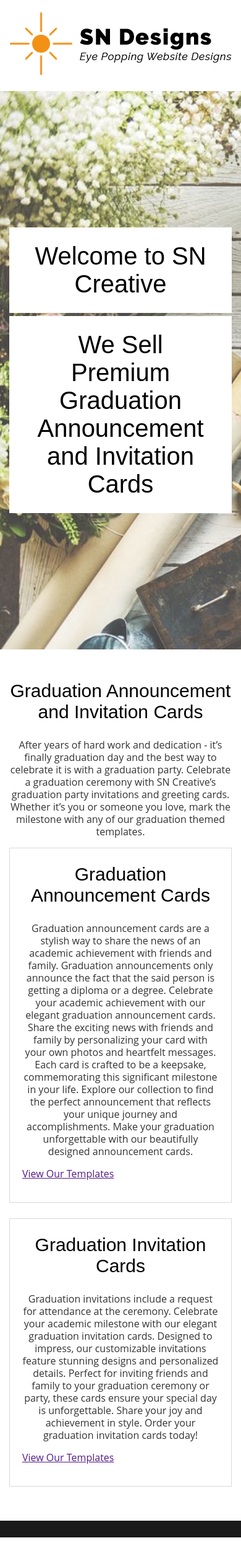
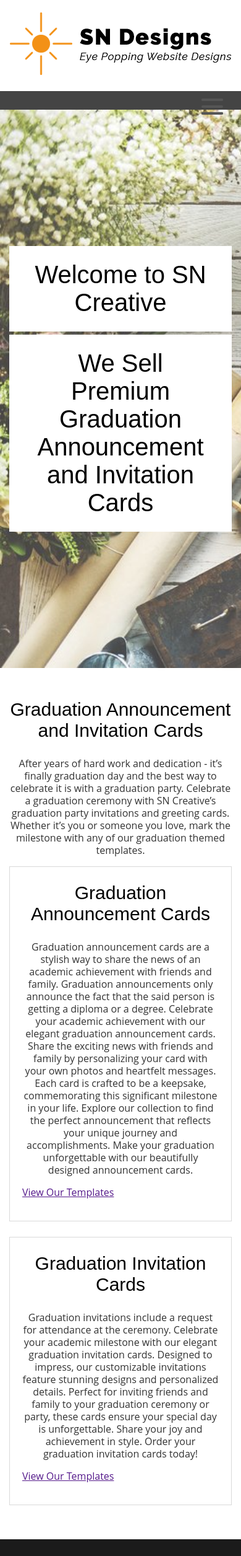
Before and after one commit to sncreative/sncreative.github.io, a Jekyll site: the page built from index.md, in a window 390 px wide. Shown: the whole page at 62% size. Built offline with Jekyll 4.4.1, drawn with Linux system fonts in a browser that asks for light colours; nearby versions of some CDN libraries; before the commit the page ends 2481 px from its top, so only the background shows below that.

Commit message:
Add files via upload

```diff
--- a/_includes/header.html
+++ b/_includes/header.html
@@ -11,6 +11,7 @@
 <link rel="preconnect" href="https://fonts.gstatic.com" crossorigin>
 <meta name="google-site-verification" content="RpR8altES2epruzBr9frVx39QH5wCBS66g77JG1Udyc" />
 <script src="https://ajax.googleapis.com/ajax/libs/jquery/3.1.0/jquery.min.js"></script>
+<script src="/js/script.js"></script>
 {% seo %}
 </head>
 <body>
@@ -26,3 +27,48 @@
 </div>
 </div>
 </div>
+
+<div id="menu-trigger">
+<span class="toggle-button">
+  <div class="menu-bar menu-bar-top"></div>
+  <div class="menu-bar menu-bar-middle"></div>
+  <div class="menu-bar menu-bar-bottom"></div>
+</span>
+</div>
+
+<nav id="menu-wrap">
+  <ul>
+    <li><a href="#">Home</a></li>
+    <li><a href="#">Browse Products</a>
+	         <ul>
+	            <li><a href="#">HDPE Grow Bags</a>
+	            <ul>
+	            	<li><a href="#">HDPE RectangularGrow Bags</a>
+				<ul>
+		            	<li><a href="#">12" X 6" X 6"</a></li>
+		            	<li><a href="#">6" X 6" X 6"</a></li>
+				</ul>
+	            	</li>
+	            	<li><a href="#">LDPE Grow Bags</a></li>
+	            </ul>
+	            </li>
+	            <li><a href="#">Graphic design</a></li>
+	            <li><a href="#">Development tools</a></li>
+	            <li><a href="#">Web design</a>
+	            <ul>
+	            	<li><a href="#">Responsive</a></li>
+	            	<li><a href="#">Retina Ready</a></li>
+	            </ul>
+	            </li>
+	        </ul>
+	    </li>
+	    <li><a href="#">Work</a></li>
+	    <li><a href="#">About</a>
+	    	<ul>
+	            <li><a href="#">Our History</a></li>
+	            <li><a href="#">Our Vision</a></li>
+	        </ul>
+	    </li>
+	    <li><a href="#">Contact</a></li>
+	</ul>
+</nav>
--- a/css/custom.css
+++ b/css/custom.css
@@ -567,6 +567,24 @@
   }
 }
 
+.d-flex {
+  display: -webkit-box !important;
+  display: -ms-flexbox !important;
+  display: flex !important;
+}
+.align-items-stretch {
+  -webkit-box-align: stretch !important;
+  -ms-flex-align: stretch !important;
+  align-items: stretch !important;
+}
+.flex-column {
+  -webkit-box-orient: vertical !important;
+  -webkit-box-direction: normal !important;
+  -ms-flex-direction: column !important;
+  flex-direction: column !important;
+}
+
+
 /*Custom CSS*/
 .header {
 	padding-top: 20px;
@@ -579,6 +597,168 @@
 	text-align: center;
     margin: 0 auto;
     width: 100%;
+}
+
+nav {
+}
+
+/* First Level */
+nav ul {
+	list-style: none;
+	margin: 0;
+	padding: 0;
+	width: 100%;
+    background-color: #333333;
+}
+
+nav ul:before, nav ul:after {
+	content: "";
+    display: table;
+}
+
+nav ul:after {
+	clear: both;
+}
+
+nav ul {
+	zoom: 1;
+}
+
+nav ul li {
+	margin: 0;
+	padding: 0 20px;
+	float: left;
+	border-right: 1px solid #222;
+    position: relative;
+}
+
+nav ul a {
+	margin: 0;
+	padding: 0 15px;
+    color: #999;
+    line-height: 42px;
+    text-decoration: none;
+}
+
+nav ul a:hover {
+	color: #fafafa;
+}
+
+/* Second Level */
+nav ul ul {
+	position: absolute;
+	top: 42.50px;
+	left: 0;
+	width: auto;
+	display: none;
+	z-index: 1;
+}
+
+nav ul ul li {
+	float: none;
+	border: none;
+	box-shadow: none;
+}
+
+nav ul ul li:last-child {
+	box-shadow: none;
+}
+
+nav ul ul a {
+	white-space: nowrap;
+}
+
+/* Third Level */
+nav ul ul ul {
+	top: 0;
+	left: 100.50%;
+}
+
+/* Fourth Level */
+nav ul ul ul ul {
+}
+
+.plus_icon {
+	background-image: url("images/plus_icon.jpg");
+	background-repeat: no-repeat;
+	background-position: right center;
+	background-size: 7px 7px;
+}
+
+#menu-trigger {
+    display: none;
+    background: #444;
+    padding: 15px;
+}
+
+.toggle-button {
+  position: fixed;
+  width: 44px;
+  height: 26px;
+  transition: .25s;
+  z-index: 15;
+  margin-top: -3px;
+  right: 20px;
+}
+.toggle-button:hover {
+  cursor: pointer;
+}
+.toggle-button .menu-bar {
+  position: absolute;
+  border-radius: 2px;
+  width: 80%;
+  transition: .5s;
+}
+.toggle-button .menu-bar-top {
+  border: 4px solid #555;
+  border-bottom: none;
+  top: 0;
+}
+.toggle-button .menu-bar-middle {
+  height: 4px;
+  background-color: #555;
+  margin-top: 7px;
+  margin-bottom: 7px;
+  top: 4px;
+}
+.toggle-button .menu-bar-bottom {
+  border: 4px solid #555;
+  border-top: none;
+  top: 22px;
+}
+.button-open .menu-bar-top {
+  transform: rotate(45deg) translate(8px, 8px);
+  transition: .5s;
+}
+.button-open .menu-bar-middle {
+  transform: translate(230px);
+  transition: .1s ease-in;
+  opacity: 0;
+}
+.button-open .menu-bar-bottom {
+  transform: rotate(-45deg) translate(8px, -7px);
+  transition: .5s;
+}
+
+@media (max-width: 480px) {
+nav ul {
+		background-color: #111;
+		display: none;
+}
+
+nav ul li {
+	float: none;
+	position: relative;
+}
+
+nav ul ul {
+	position: static;
+	display: none;
+}
+
+#menu-trigger {
+    display: block;
+}
 }
 
 .index_page_banner {
--- /dev/null
+++ b/js/script.js
@@ -0,0 +1,35 @@
+$(document).ready (function () {
+
+	$("nav ul li").children("ul").parent("li").children("a").addClass("plus_icon");
+
+	var windowWidth = $(window).width();
+	if (windowWidth > 480) {
+
+		$("nav ul li").hover (function () {
+			$(this).children("ul").fadeIn("fast");
+			return false;
+		}, function () {
+			$(this).children("ul").fadeOut("fast");
+		});
+
+	}
+
+	else if (windowWidth < 480) {
+
+		$("nav ul li").click (function () {
+			$(this).children("ul").slideToggle("slow");
+			return false;
+		});
+
+	}
+
+	$("#menu-trigger").on("click", function() {
+    	$("nav > ul").slideToggle();
+    	return false;
+	});
+
+	$(".toggle-button").on("click", function() {
+		$(this).toggleClass("button-open");
+  	});
+
+});
```
